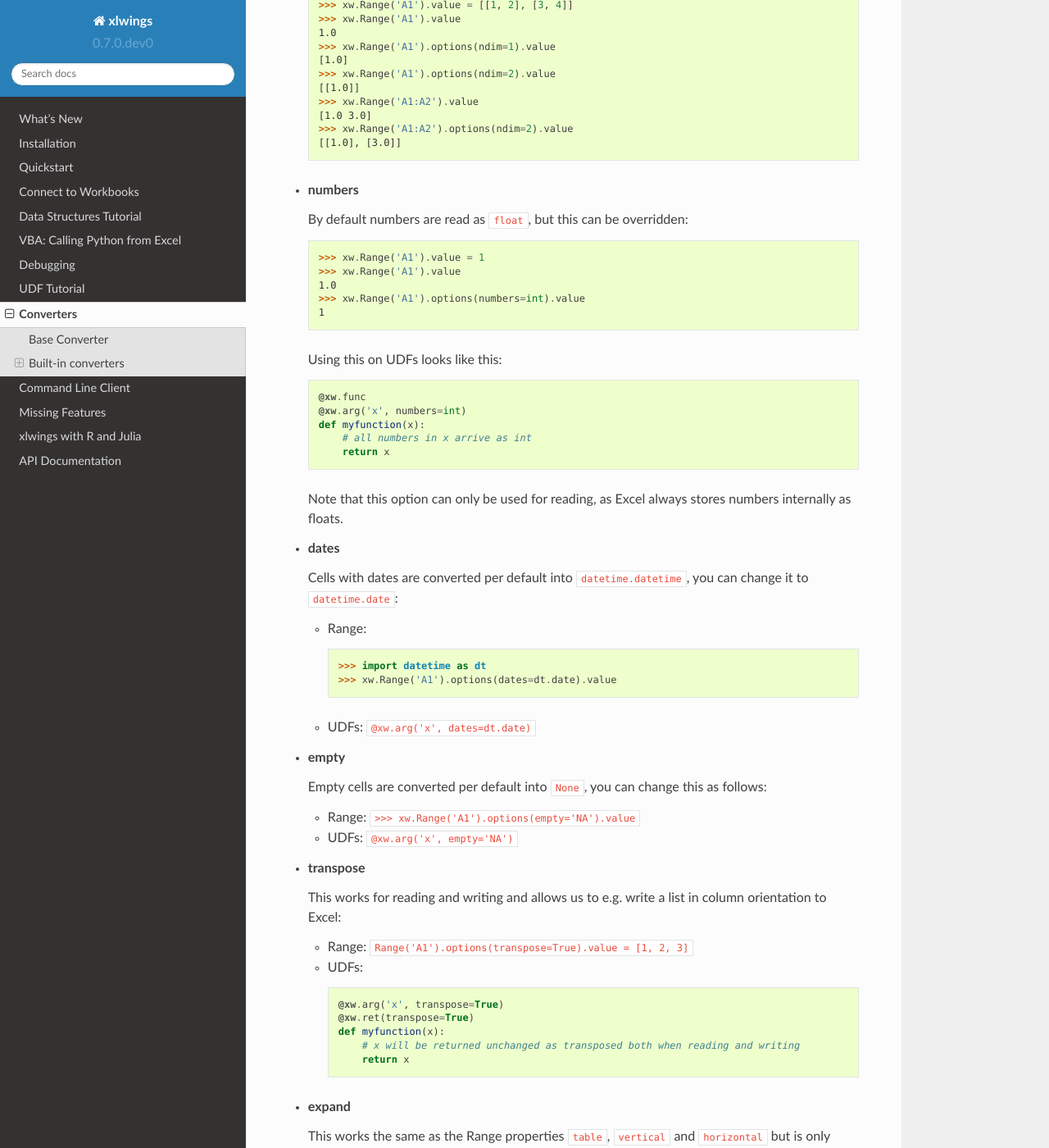
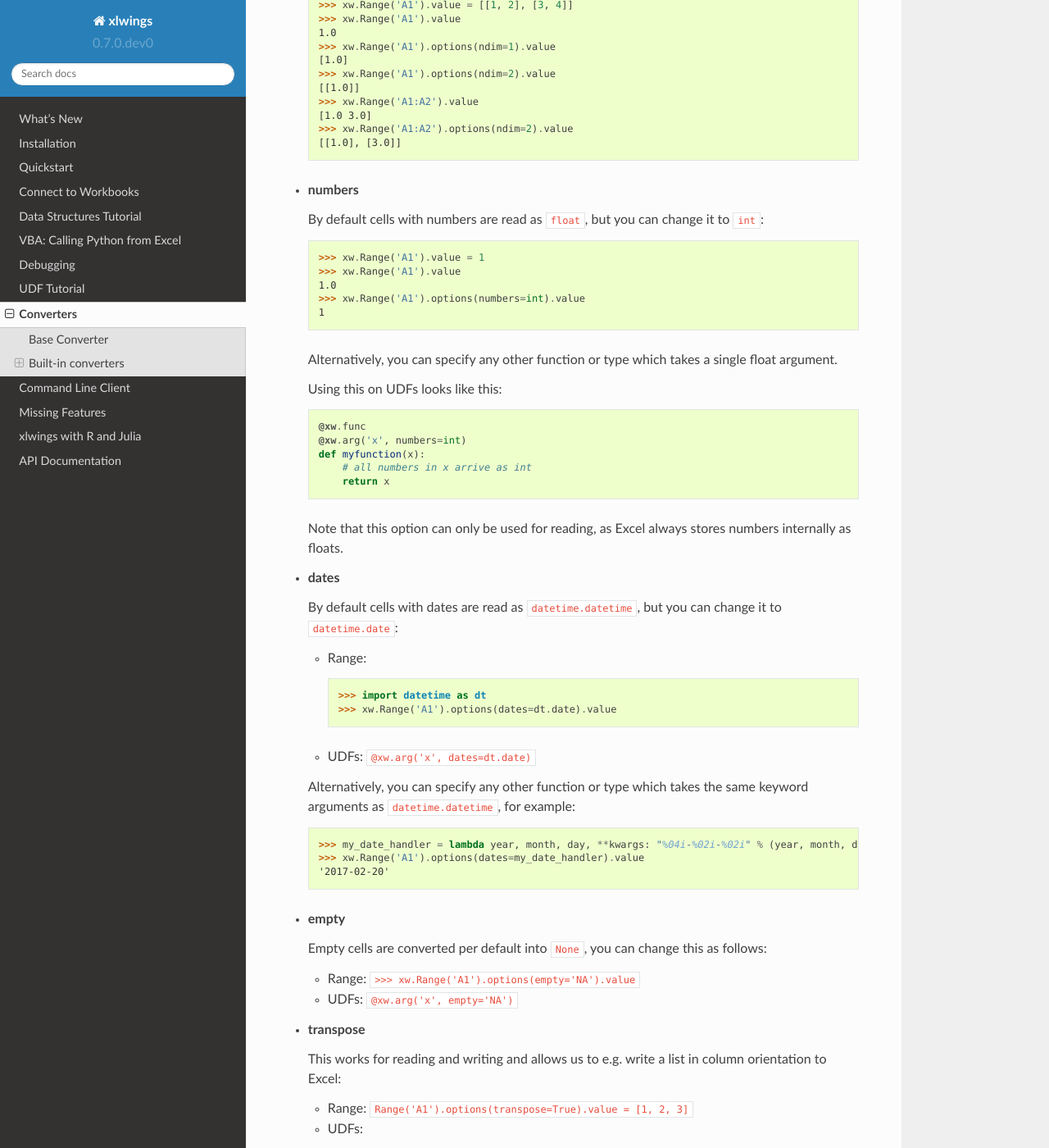
Before and after one commit to xlwings/xlwings, a Sphinx documentation site: the page built from docs/converters.rst, in a window 1280 px wide and 1400 px high, scrolled down 1215 px. Shown: the whole window at 82% size. Built offline with Sphinx 7.4.7 and the Read the Docs theme 2.0.0, drawn with Linux system fonts in a browser that asks for light colours.

Commit message:
Extra notes about dates= and numbers= options

```diff
--- a/docs/converters.rst
+++ b/docs/converters.rst
@@ -59,13 +59,15 @@ The following options can be set:
 
 * **numbers**
 
-  By default numbers are read as ``float``, but this can be overridden::
+  By default cells with numbers are read as ``float``, but you can change it to ``int``::
 
     >>> xw.Range('A1').value = 1
     >>> xw.Range('A1').value
     1.0
     >>> xw.Range('A1').options(numbers=int).value
     1
+
+  Alternatively, you can specify any other function or type which takes a single float argument.
 
   Using this on UDFs looks like this::
 
@@ -79,7 +81,7 @@ The following options can be set:
 
 * **dates**
 
-  Cells with dates are converted per default into ``datetime.datetime``, you can change it to ``datetime.date``:
+  By default cells with dates are read as ``datetime.datetime``, but you can change it to ``datetime.date``:
 
   - Range::
 
@@ -87,6 +89,14 @@ The following options can be set:
     >>> xw.Range('A1').options(dates=dt.date).value
 
   - UDFs: ``@xw.arg('x', dates=dt.date)``
+
+  Alternatively, you can specify any other function or type which takes the same keyword arguments
+  as ``datetime.datetime``, for example:
+
+    >>> my_date_handler = lambda year, month, day, **kwargs: "%04i-%02i-%02i" % (year, month, day)
+    >>> xw.Range('A1').options(dates=my_date_handler).value
+    '2017-02-20'
+
 
 * **empty**
 
```
